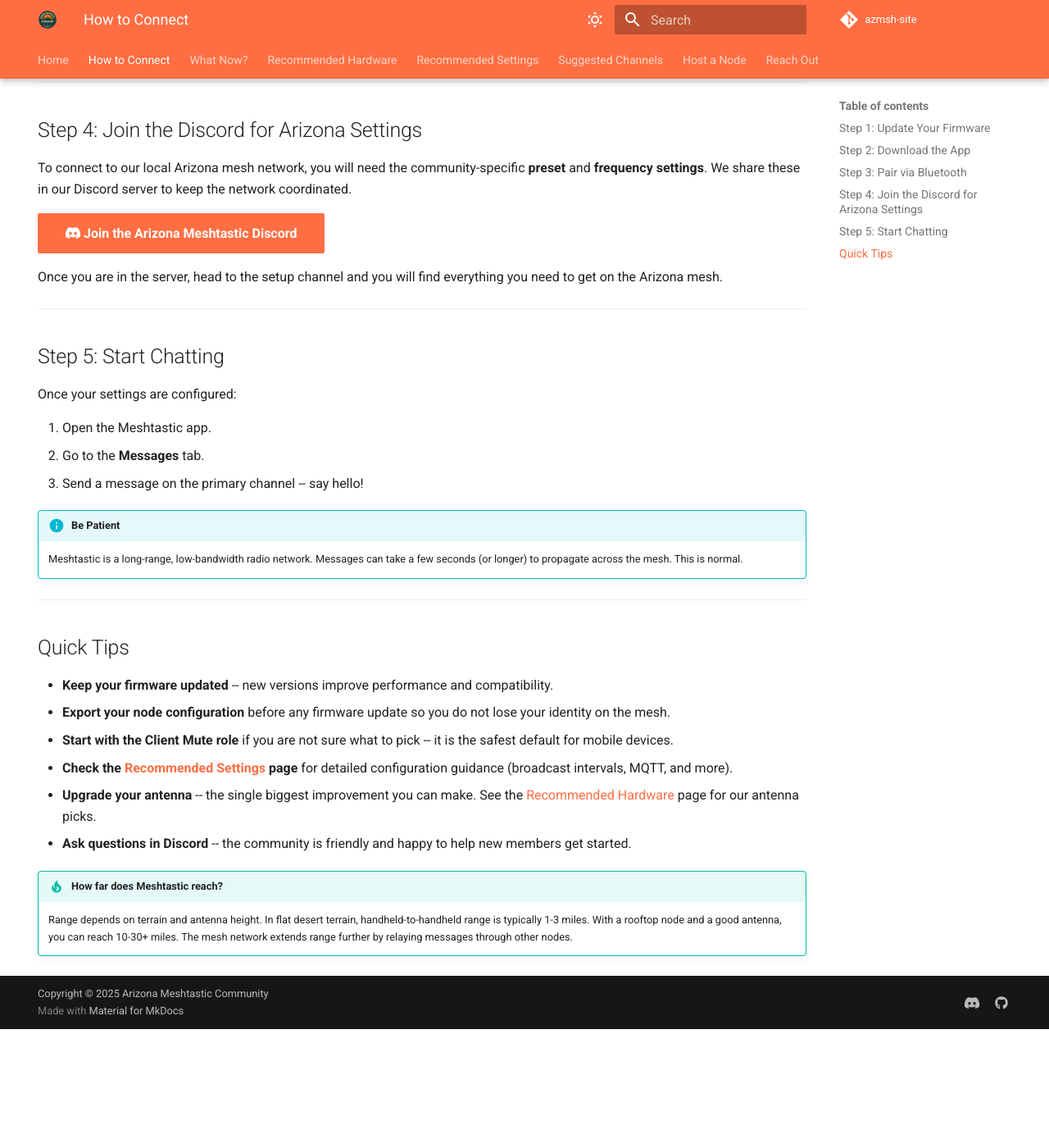
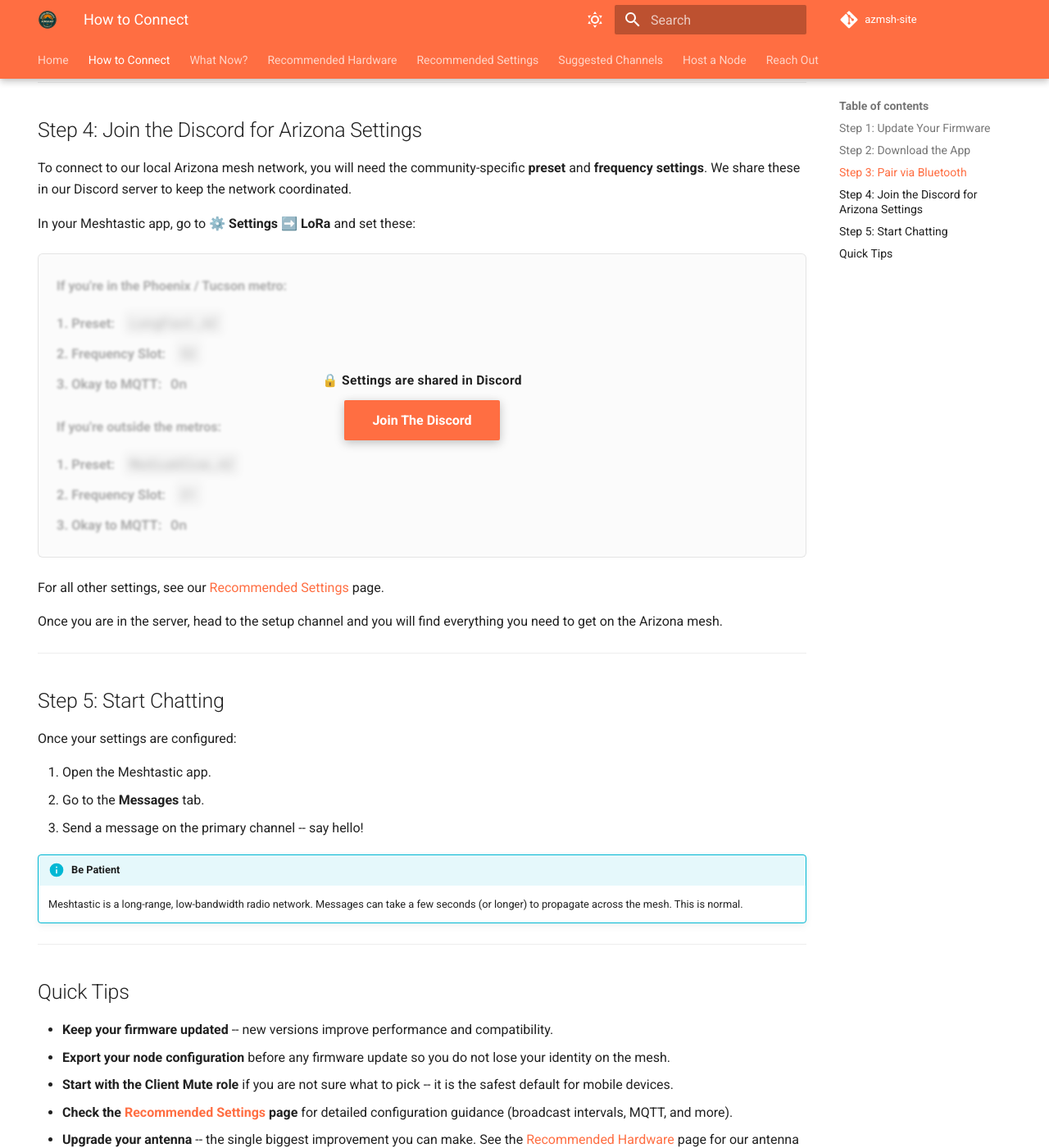
Before and after one commit to ArizonaMeshtasticCommunity/azmsh-site, an MkDocs documentation site: the page built from docs/docs/how-to-connect.md, in a window 1280 px wide and 1400 px high, scrolled down 1478 px. Shown: the whole window at 82% size. Built offline with MkDocs 1.6.1 and Material for MkDocs 9.7.7, drawn with Linux system fonts in a browser that asks for light colours; comment, search, counter and statistics services are not loaded; before the commit the page ends 2733 px from its top, so only the background shows below that.

Commit message:
feat(docs): gate Arizona LoRa + MQTT settings behind Join-The-Discord overlay
Adds a reusable `.azmsh-locked` component that blurs the community-shared
settings values on two pages and overlays a native "Join The Discord" CTA,
so newcomers must join Discord to obtain the live values.

- how-to-connect.md (Step 4): blurred LoRa box (Preset + Frequency Slot for
  metro vs non-metro). Labels stay sharp; "Okay to MQTT: On" left visible
  since it is not a secret.
- recommended-settings.md (MQTT Module step): blurred broker box
  (Server / Username / Password / Topic) plus a Join-The-Discord CTA.
- assets/css/extra.css: new `.azmsh-locked` component built on Material
  theme variables (light/dark mode, deep-orange palette, responsive).
- mkdocs.yml: register the CSS via extra_css.

No real values ship in source: only realistic dummy placeholders sit under
the blur, so view-source reveals nothing sensitive. Strict mkdocs build
passes.

Co-Authored-By: Claude Opus 4.8 (1M context) <noreply@anthropic.com>

```diff
--- /dev/null
+++ b/docs/assets/css/extra.css
@@ -0,0 +1,119 @@
+/* ===========================================================================
+   Discord-gated settings boxes
+   Blurred dummy values + "Join The Discord" overlay. Labels stay sharp.
+   Built on Material for MkDocs theme variables so it inherits light/dark mode,
+   fonts, and the deep-orange / amber palette automatically.
+   =========================================================================== */
+
+.azmsh-locked {
+  position: relative;
+  margin: 1.2rem 0;
+  padding: 1rem 1.1rem;
+  border: .075rem solid var(--md-default-fg-color--lightest);
+  border-radius: .3rem;
+  background: var(--md-code-bg-color);
+  overflow: hidden;
+}
+
+/* The settings list itself */
+.azmsh-locked .azmsh-settings {
+  margin: 0;
+  font-size: .82rem;
+  line-height: 1.9;
+}
+
+.azmsh-locked .azmsh-group-title {
+  font-weight: 700;
+  font-size: .8rem;
+  margin: .2rem 0 .55rem;
+  color: var(--md-default-fg-color);
+}
+
+.azmsh-locked .azmsh-group-title:not(:first-child) {
+  margin-top: 1rem;
+}
+
+.azmsh-locked .azmsh-row {
+  display: flex;
+  flex-wrap: wrap;
+  align-items: baseline;
+  gap: .4rem .55rem;
+  padding: .12rem 0;
+}
+
+/* Sharp, readable label */
+.azmsh-locked .azmsh-label {
+  font-weight: 600;
+  color: var(--md-default-fg-color);
+  white-space: nowrap;
+}
+
+/* Blurred dummy value (monospace, looks like a real setting underneath) */
+.azmsh-locked .azmsh-value {
+  font-family: var(--md-code-font-family, monospace);
+  color: var(--md-default-fg-color);
+  background: var(--md-default-fg-color--lightest);
+  border-radius: .15rem;
+  padding: 0 .35rem;
+  filter: blur(5px);
+  -webkit-filter: blur(5px);
+  user-select: none;
+  -webkit-user-select: none;
+  pointer-events: none;
+}
+
+/* A value that is intentionally NOT a secret (e.g. "OK to MQTT: On") */
+.azmsh-locked .azmsh-value--clear {
+  filter: none;
+  -webkit-filter: none;
+  background: transparent;
+  padding: 0;
+  font-weight: 600;
+}
+
+/* Dim layer that sits over the blurred settings to reinforce "locked" */
+.azmsh-locked .azmsh-overlay {
+  position: absolute;
+  inset: 0;
+  display: flex;
+  flex-direction: column;
+  align-items: center;
+  justify-content: center;
+  gap: .55rem;
+  text-align: center;
+  padding: 1rem;
+  background: color-mix(in srgb, var(--md-default-bg-color) 62%, transparent);
+  -webkit-backdrop-filter: blur(1.5px);
+  backdrop-filter: blur(1.5px);
+}
+
+.azmsh-locked .azmsh-overlay-text {
+  font-weight: 700;
+  font-size: .78rem;
+  letter-spacing: .02em;
+  color: var(--md-default-fg-color);
+  text-shadow: 0 1px 2px var(--md-default-bg-color);
+}
+
+/* Reuse the theme's primary button so the CTA looks native */
+.azmsh-locked .azmsh-overlay .md-button {
+  margin: 0;
+  box-shadow: 0 .15rem .6rem rgba(0, 0, 0, .25);
+}
+
+/* Mobile: keep label + value stacked-readable, shrink padding a touch */
+@media screen and (max-width: 44.9375em) {
+  .azmsh-locked {
+    padding: .85rem .8rem;
+  }
+  .azmsh-locked .azmsh-settings {
+    font-size: .78rem;
+  }
+  .azmsh-locked .azmsh-overlay-text {
+    font-size: .72rem;
+  }
+  .azmsh-locked .azmsh-overlay .md-button {
+    font-size: .7rem;
+    padding: .35em .9em;
+  }
+}
--- a/docs/docs/how-to-connect.md
+++ b/docs/docs/how-to-connect.md
@@ -56,7 +56,26 @@ That is it -- you should now see your node in the app!
 
 To connect to our local Arizona mesh network, you will need the community-specific **preset** and **frequency settings**. We share these in our Discord server to keep the network coordinated.
 
-[:fontawesome-brands-discord: Join the Arizona Meshtastic Discord](https://discord.gg/HrKtyuFEQk){ .md-button .md-button--primary }
+In your Meshtastic app, go to **⚙️ Settings ➡️ LoRa** and set these:
+
+<div class="azmsh-locked">
+  <div class="azmsh-settings">
+    <p class="azmsh-group-title">If you're in the Phoenix / Tucson metro:</p>
+    <div class="azmsh-row"><span class="azmsh-label">1. Preset:</span> <span class="azmsh-value">LongFast_AZ</span></div>
+    <div class="azmsh-row"><span class="azmsh-label">2. Frequency Slot:</span> <span class="azmsh-value">52</span></div>
+    <div class="azmsh-row"><span class="azmsh-label">3. Okay to MQTT:</span> <span class="azmsh-value azmsh-value--clear">On</span></div>
+    <p class="azmsh-group-title">If you're outside the metros:</p>
+    <div class="azmsh-row"><span class="azmsh-label">1. Preset:</span> <span class="azmsh-value">MediumSlow_AZ</span></div>
+    <div class="azmsh-row"><span class="azmsh-label">2. Frequency Slot:</span> <span class="azmsh-value">31</span></div>
+    <div class="azmsh-row"><span class="azmsh-label">3. Okay to MQTT:</span> <span class="azmsh-value azmsh-value--clear">On</span></div>
+  </div>
+  <div class="azmsh-overlay">
+    <span class="azmsh-overlay-text">🔒 Settings are shared in Discord</span>
+    <a class="md-button md-button--primary" href="https://discord.gg/HrKtyuFEQk">Join The Discord</a>
+  </div>
+</div>
+
+For all other settings, see our [Recommended Settings](/docs/recommended-settings.html) page.
 
 Once you are in the server, head to the setup channel and you will find everything you need to get on the Arizona mesh.
 
--- a/mkdocs.yml
+++ b/mkdocs.yml
@@ -65,6 +65,9 @@ markdown_extensions:
       emoji_index: !!python/name:material.extensions.emoji.twemoji
       emoji_generator: !!python/name:material.extensions.emoji.to_svg
 
+extra_css:
+  - assets/css/extra.css # Discord-gated settings boxes
+
 extra_javascript:
   - assets/js/nodeData.js # Node Info
 
```
Also changed, not shown: docs/docs/recommended-settings.md (+14 -0 lines).
